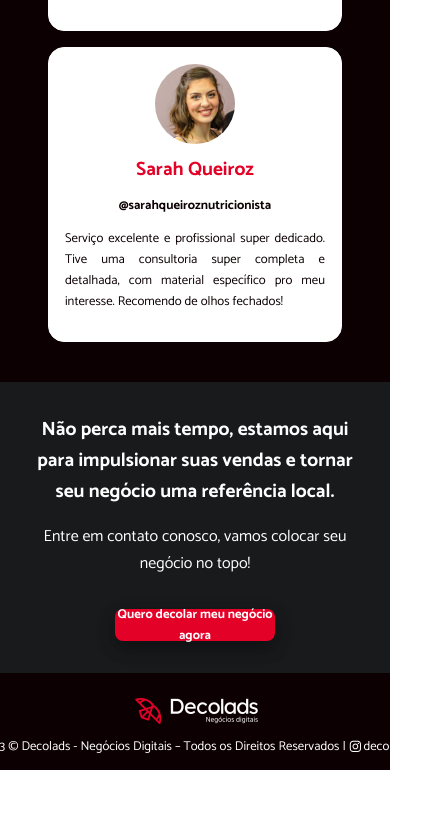
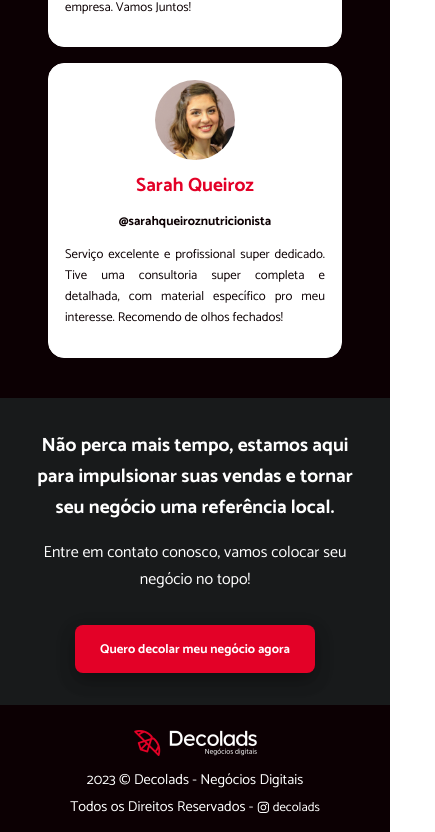
Before and after one commit to remifaro/PagVendas_Decolads_II, a React (Create React App) app: page / in a window 390 px wide. Shown: the part 2951-3783 px from the top of the page, 435 px wide, since content can reach past the window. Before the commit the page ends 3721 px from the top, so only its background shows below. Built offline with nearby package versions, Linux system fonts and the light colour scheme.

Commit message:
feat: Estilização CSS da responsividade mobile

```diff
--- a/src/components/Botao.module.css
+++ b/src/components/Botao.module.css
@@ -38,8 +38,8 @@ a{
 
     .btn {
         font-size: .8rem;
-        width: 10rem;
-        height: 2rem;
+        width: 15rem;
+        height: 3rem;
     }
 
 }
--- a/src/components/Componentecontato.module.css
+++ b/src/components/Componentecontato.module.css
@@ -60,7 +60,7 @@
 @media (max-width: 420px) {
 
     .contato {
-        height: 10vh;
+        height: 15vh;
     }
 
     .overlay {
@@ -68,7 +68,7 @@
     }
 
     .form {
-        height: auto;
+        height: 60vh;
         padding: 1rem;
     }
 
--- a/src/components/Footer.js
+++ b/src/components/Footer.js
@@ -9,8 +9,10 @@ const Footer = () => {
   return (
     <div className={styles.footer}>
       <NavLink to="/" ><div><img src={Logo} alt="logo" /></div></NavLink>
-      {/* <hr /> */}
-      <p>2023 © Decolads - Negócios Digitais – Todos os Direitos Reservados | <a href="https://www.instagram.com/decolads_/"> <FaInstagram />decolads</a></p>
+      <ul>
+        <li>2023 © Decolads - Negócios Digitais</li>
+        <li>Todos os Direitos Reservados - <a href="https://www.instagram.com/decolads/"> <FaInstagram />decolads</a></li>
+      </ul>
     </div>
   )
 }
--- a/src/components/Footer.module.css
+++ b/src/components/Footer.module.css
@@ -24,33 +24,39 @@
 }
 
 .footer a:hover {
-
     cursor: pointer;
     color: #e30127;
 }
 
-.footer a{
+.footer ul{
+    font-size: .9rem;
+    width: auto;
+    list-style: none;
+
+    display: flex;
+    flex-direction: column;
+    justify-content: center;
+    align-items: center;
+    padding: 0;
+    margin: 0;
+    gap: .2rem;
+
+}
+
+.footer ul li{
+ display: flex;
+ justify-content: center;
+ align-items: center;
+ gap: .2rem;
+}
+
+
+.footer ul a{
     display: flex;
     align-items: center;
-    padding-left: .2rem;
-    gap:.1rem;
+    padding: 0;
 }
 
-.footer p {
-    font-size: .8rem;
-    width: 30rem;
-    display: flex;
-    justify-content: center;
-    padding: 0;
-    margin: 0;
-}
-
-hr{
-    border-color: #e30127;
-    width: 15rem;
-    padding: 0;
-    margin: 0;
-}
 
 /* -------------------------- */
 /* media query */
@@ -58,6 +64,7 @@ hr{
 @media (max-width: 420px) {
 
     .footer {
+        width: 100vw;
         display: flex;
         flex-direction: column;
         justify-content: center;
@@ -76,4 +83,10 @@ hr{
     .footer li a {
         font-size: .8rem;
     }
+
+    .footer p {
+        background-color: cyan;
+        width: auto;
+        flex-direction: column;
+    }
 }
```
Also changed, not shown: src/pages/Contato/Contato.module.css (line endings or trailing spaces).
